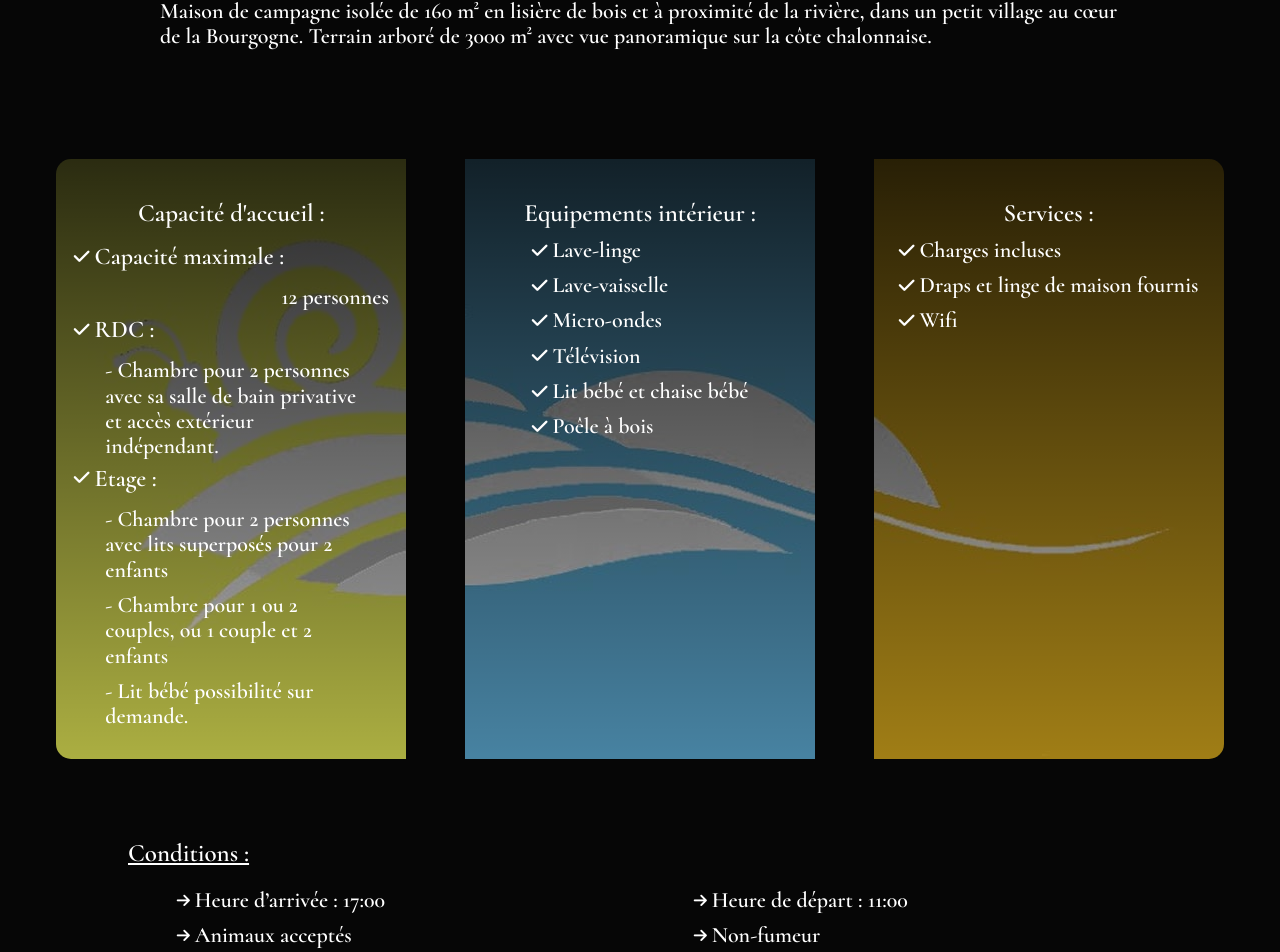
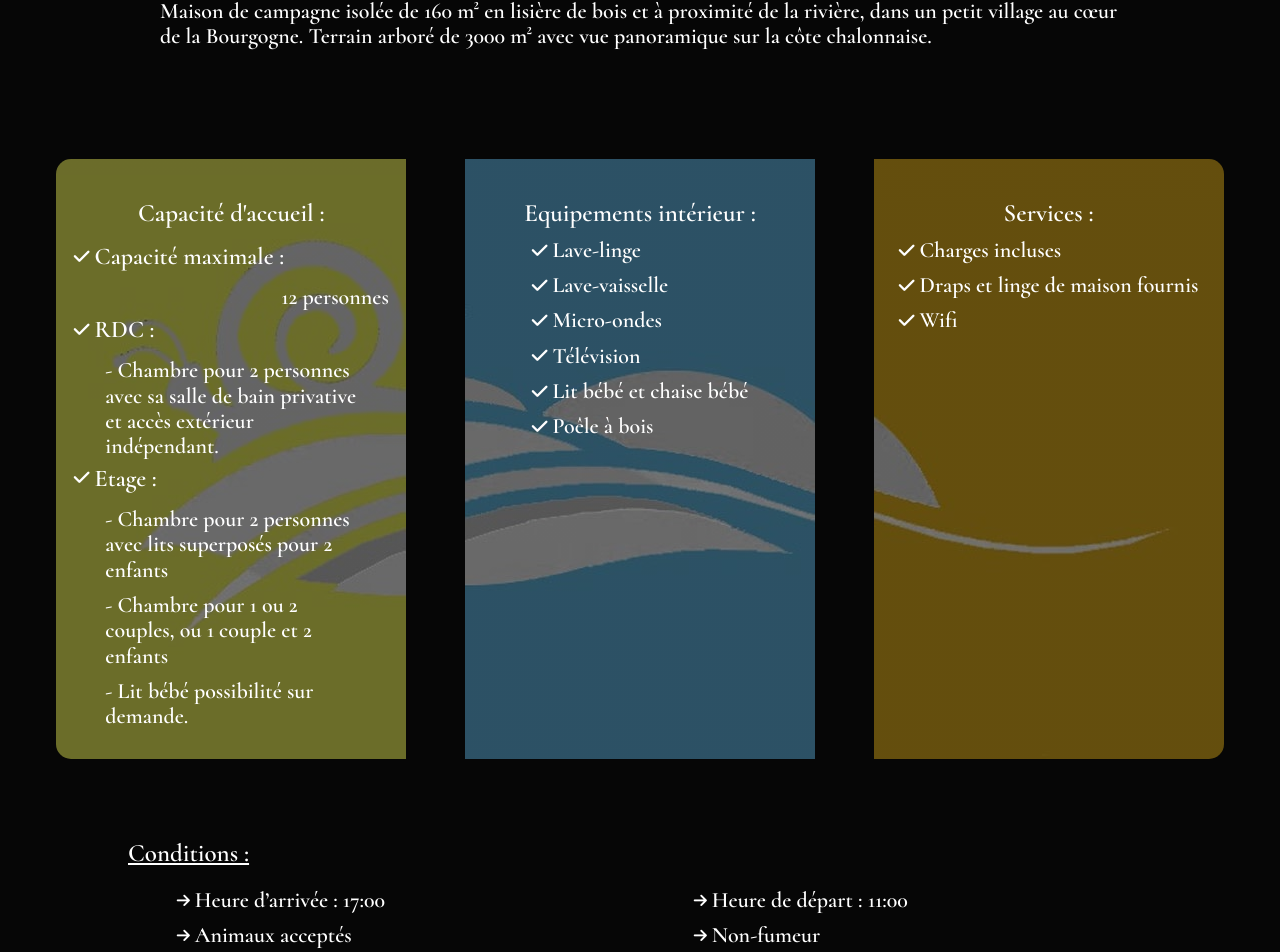
Before and after one commit to EryanGauvrit/alestdelagrosne, a React (Create React App) app: page /location/LaChavoche in a window 1280 px wide. Shown: the part 814-1766 px from the top of the page. Built offline with nearby package versions, Linux system fonts and the light colour scheme; a web font is replaced by a local one.

Commit message:
fix bg color specificity bloc

```diff
--- a/src/components/LocationComp/SpecificityBloc.jsx
+++ b/src/components/LocationComp/SpecificityBloc.jsx
@@ -10,7 +10,7 @@ function SpecificityBloc({ capacity, equipment, services }) {
 
     const activeBgImg = (img) => {
         if (isDesktopScreenSize()) {
-            return `linear-gradient(rgba(0, 0, 0, .8), rgba(0, 0, 0, .6),rgba(0, 0, 0, .4), rgba(0, 0, 0, .2)),url(${isDesktopScreenSize() && img})`;
+            return `linear-gradient(rgba(0, 0, 0, .5), rgba(0, 0, 0, .5)),url(${isDesktopScreenSize() && img})`;
         }
     }
 
```
